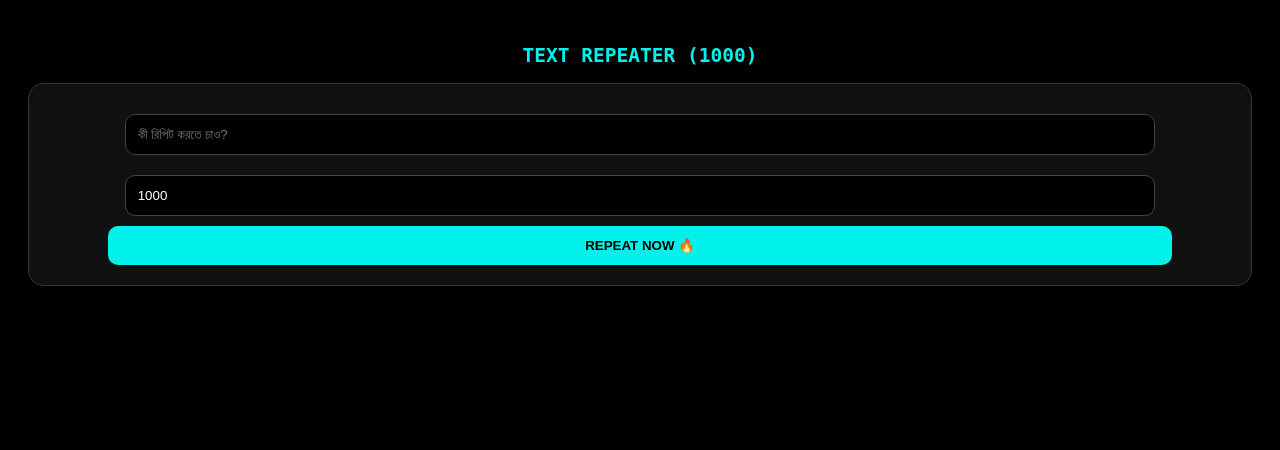
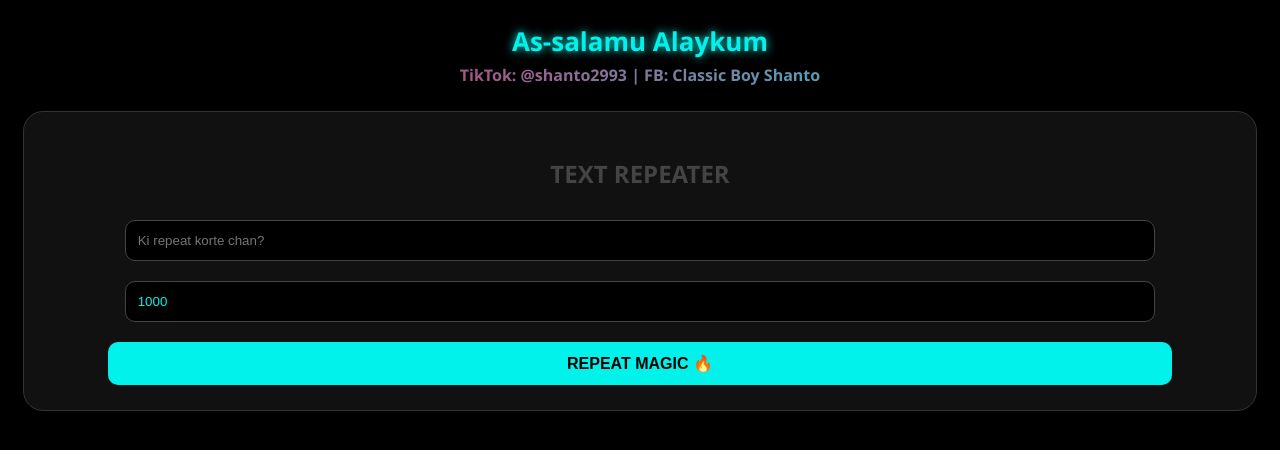
Before and after one commit to DevelopShanto/text-repeater, a Flask app: page / in a window 1280 px wide. Shown: the top 450 px of the page. Run offline with Flask 3, Linux system fonts and the light colour scheme.

Commit message:
Fixed Salam, ID and Copy Button with 1000 Repeater

```diff
--- a/app.py
+++ b/app.py
@@ -8,7 +8,7 @@ def index():
     if request.method == "POST":
         text = request.form.get("text", "")
         count = int(request.form.get("count", 1000))
-        # টেক্সট রিপিট করার লজিক
+        # Text 1000 bar repeat hobe niche niche
         result = (text + "\n") * count
     return render_template("index.html", result=result)
 
--- a/templates/index.html
+++ b/templates/index.html
@@ -4,24 +4,45 @@
     <meta name="viewport" content="width=device-width, initial-scale=1">
     <title>Text Repeater - Shanto</title>
     <style>
-        body { background: #000; color: #00f2ea; font-family: monospace; text-align: center; padding: 20px; }
-        .box { background: #111; padding: 20px; border-radius: 15px; border: 1px solid #333; }
-        input { width: 85%; padding: 12px; margin: 10px 0; border-radius: 10px; border: 1px solid #444; background: #000; color: #fff; outline: none; }
-        button { width: 90%; padding: 12px; background: #00f2ea; border: none; font-weight: bold; border-radius: 10px; cursor: pointer; color: #000; }
-        #output { background: #050505; padding: 15px; margin-top: 20px; white-space: pre-wrap; text-align: left; border: 1px solid #222; color: #fff; font-size: 14px; }
+        body { background: #000; color: #fff; font-family: 'Segoe UI', Tahoma, Geneva, Verdana, sans-serif; text-align: center; padding: 15px; }
+        .salem { font-size: 26px; font-weight: bold; color: #00f2ea; text-shadow: 0 0 10px #00f2ea; margin-bottom: 5px; }
+        .header-info { background: linear-gradient(45deg, #ff0050, #00f2ea); -webkit-background-clip: text; -webkit-text-fill-color: transparent; font-weight: bold; margin-bottom: 25px; font-size: 16px; }
+        .box { background: #111; padding: 25px; border-radius: 20px; border: 1px solid #333; box-shadow: 0 10px 30px rgba(0,0,0,0.5); }
+        input { width: 85%; padding: 12px; margin: 10px 0; border-radius: 10px; border: 1px solid #444; background: #000; color: #00f2ea; outline: none; }
+        button { width: 90%; padding: 12px; background: #00f2ea; border: none; font-weight: bold; border-radius: 10px; cursor: pointer; color: #000; margin-top: 10px; font-size: 16px; }
+        .copy-btn { background: #ff0050; color: white; margin-top: 15px; width: auto; padding: 10px 40px; }
+        #output { background: #050505; padding: 15px; margin-top: 25px; white-space: pre-wrap; text-align: left; border: 1px solid #222; color: #fff; font-size: 14px; border-radius: 10px; }
     </style>
 </head>
 <body>
-    <h2>TEXT REPEATER (1000)</h2>
+    <div class="salem">As-salamu Alaykum</div>
+    <div class="header-info">TikTok: @shanto2993 | FB: Classic Boy Shanto</div>
+
     <div class="box">
+        <h2 style="color: #444;">TEXT REPEATER</h2>
         <form method="POST">
-            <input type="text" name="text" placeholder="কী রিপিট করতে চাও?" required>
+            <input type="text" name="text" placeholder="Ki repeat korte chan?" required>
             <input type="number" name="count" value="1000">
-            <button type="submit">REPEAT NOW 🔥</button>
+            <button type="submit">REPEAT MAGIC 🔥</button>
         </form>
+
         {% if result %}
         <div id="output">{{ result }}</div>
+        <button class="copy-btn" onclick="copy()">COPY ALL 📋</button>
         {% endif %}
     </div>
+
+    <script>
+        function copy() {
+            var text = document.getElementById("output").innerText;
+            var elem = document.createElement("textarea");
+            document.body.appendChild(elem);
+            elem.value = text;
+            elem.select();
+            document.execCommand("copy");
+            document.body.removeChild(elem);
+            alert("Sokol text copy hoyeche! 🔥");
+        }
+    </script>
 </body>
 </html>
```
